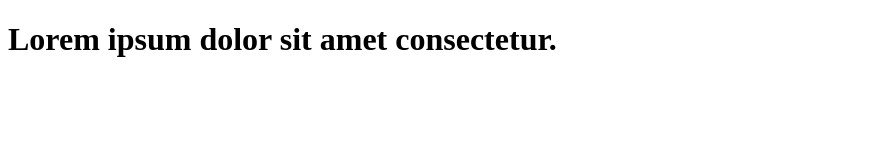
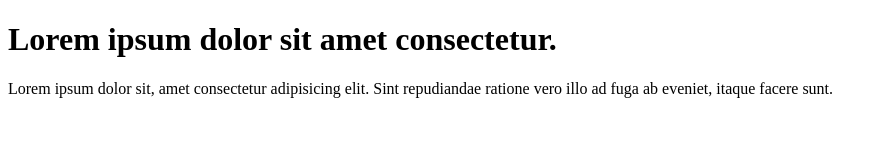
Before and after one commit to adwait-01/learn-git, a plain HTML site: page index.html in a window 1280 px wide. Shown: the whole page, without its empty margins (0-887 px from the left). Drawn offline with Linux system fonts and the light colour scheme.

Commit message:
Add new things to index file

```diff
--- a/index.html
+++ b/index.html
@@ -7,5 +7,6 @@
 </head>
 <body>
     <h1>Lorem ipsum dolor sit amet consectetur.</h1>
+    <p>Lorem ipsum dolor sit, amet consectetur adipisicing elit. Sint repudiandae ratione vero illo ad fuga ab eveniet, itaque facere sunt.</p>
 </body>
 </html>
```
